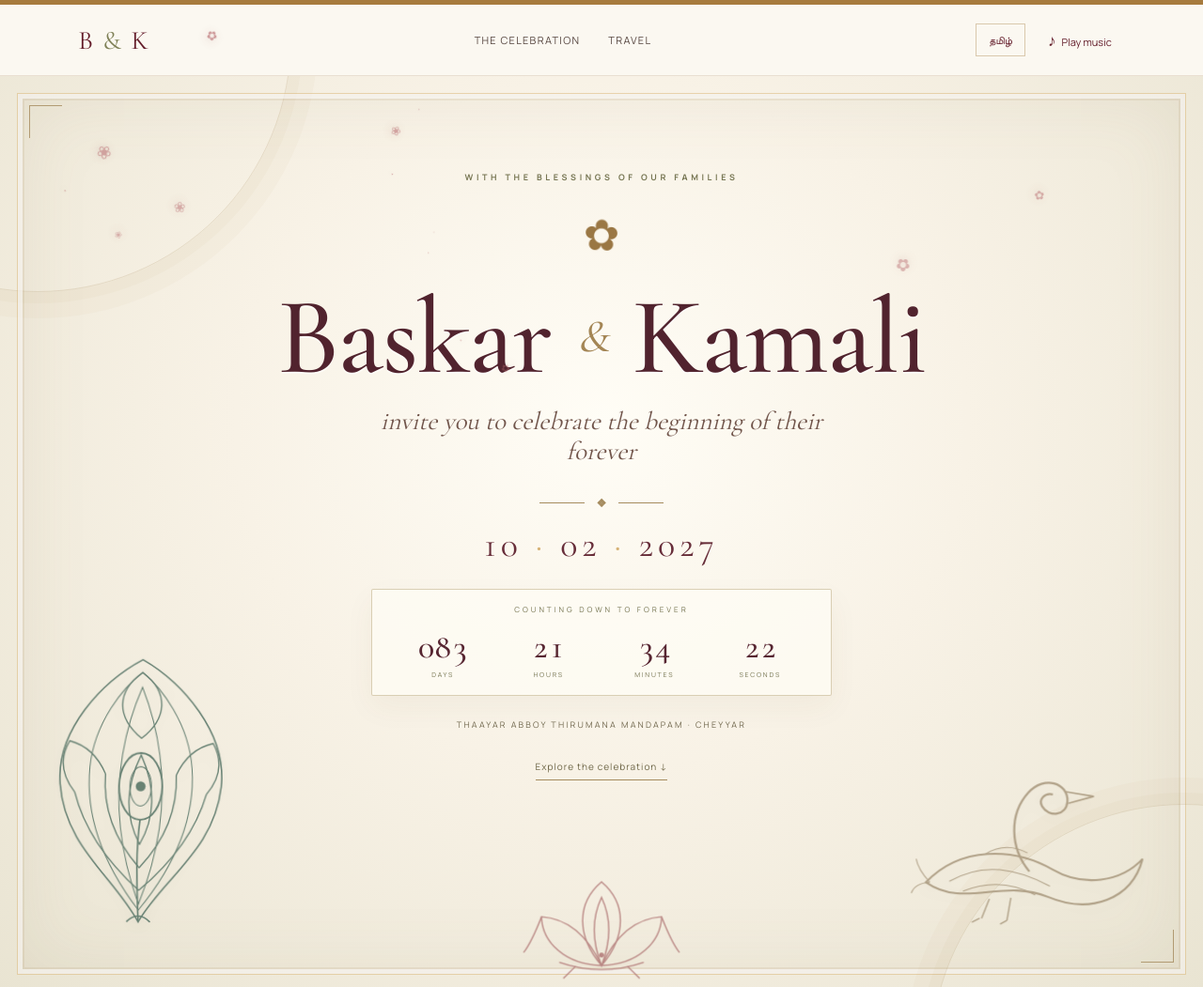
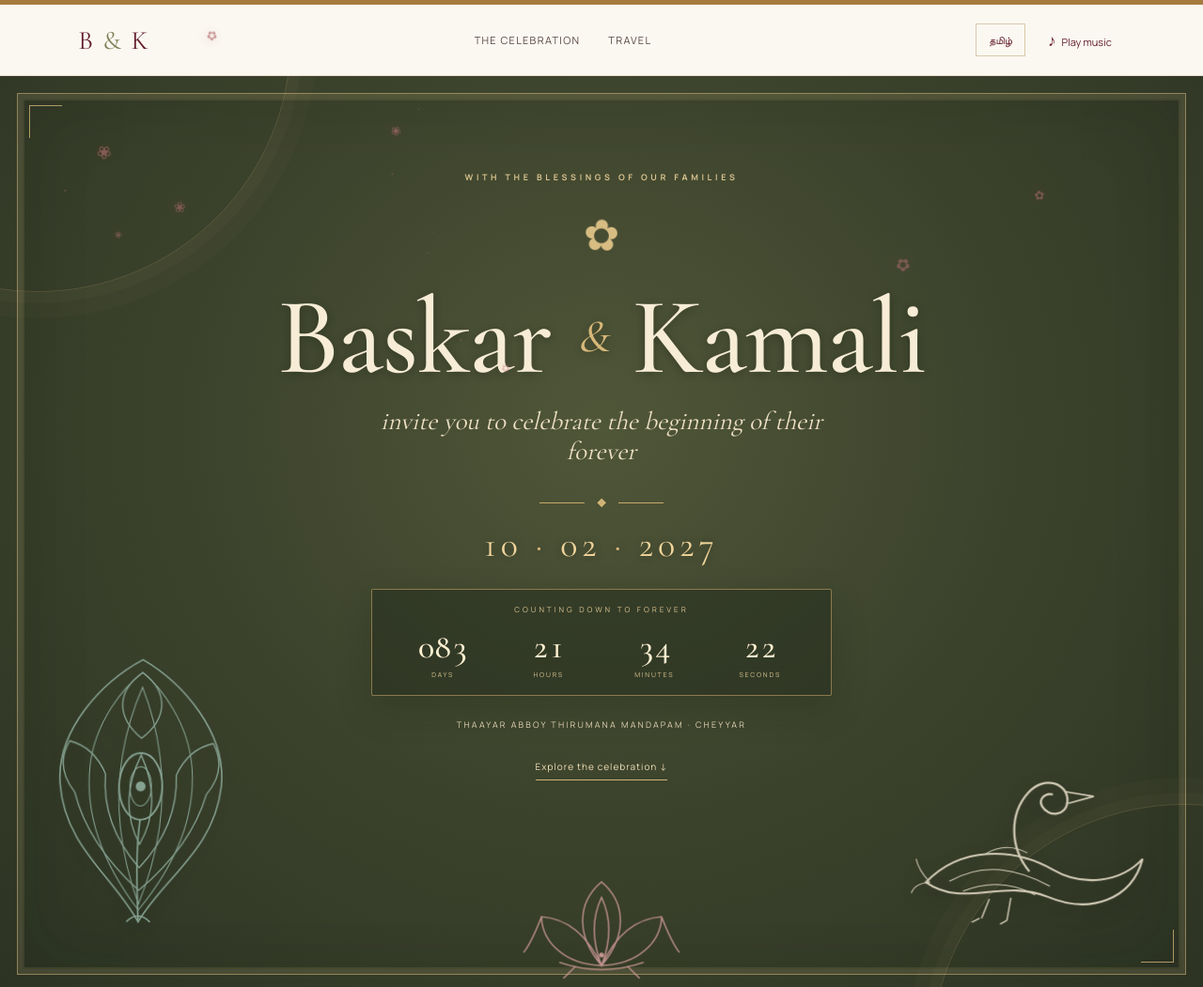
Before and after one commit to akamali-13/baskar-kamali-wedding, a plain HTML site: page index.html in a window 1280 px wide. Shown: the top 1051 px of the page at 94% size. Drawn offline with nearby package versions, Linux system fonts and the light colour scheme.

Commit message:
Restyle wedding hero in dark olive and antique gold

```diff
--- a/styles.css
+++ b/styles.css
@@ -321,3 +321,43 @@ footer{background:#e9e5d8;color:#6d6857}
   .hero h1{font-size:65px}
   .countdown{max-width:310px}
 }
+
+
+/* Dark olive and antique-gold hero palette */
+.hero{
+  background:
+    radial-gradient(ellipse at 50% 38%,#505638 0%,#3c432c 48%,#2c3323 100%);
+  color:#f4ead3;
+}
+.hero:before,.hero:after{border-color:#d0b47735;box-shadow:0 0 0 12px #d0b47708,0 0 0 28px #d0b47706}
+.hero-pattern{
+  border-color:#c7aa70a8;
+  box-shadow:inset 0 0 0 5px #f7edda08,inset 0 0 0 7px #d0b47720,inset 0 0 80px #10170d22;
+}
+.hero-pattern:before,.hero-pattern:after{border-color:#d0b477}
+.hero .eyebrow{color:#d8c18e}
+.hero h1{color:#f7ecd5;text-shadow:0 2px 10px #11180b55}
+.hero h1 i{color:#d7b879}
+.hero-subtitle{color:#eee1c5}
+.hero-emblem{color:#d2b477}
+.emblem-line{background:linear-gradient(90deg,transparent,#d2b477)}
+.emblem-line:last-child{background:linear-gradient(90deg,#d2b477,transparent)}
+.emblem-flower{color:#d5a1a0}
+.emblem-monogram{color:#f5e9d0;background:#3b432b;border-color:#d2b477;box-shadow:0 0 0 4px #3c432c,0 0 0 5px #d2b47766}
+.emblem-monogram i{color:#d2b477}
+.lotus{color:#d8bd83}
+.hero-rule span{background:#c9aa6b}
+.hero-rule b{color:#d7b879}
+.date-line{color:#f1d49b;text-shadow:0 1px 8px #11180b55}
+.countdown{background:#252d1e88;border-color:#c5a66a99;box-shadow:0 14px 38px #11180b33}
+.countdown-title,.countdown-unit span{color:#d9c28f}
+.countdown-unit strong{color:#fff0d1}
+.venue-line{color:#e0d3b4}
+.text-link{color:#f0dfb8;border-color:#d0b477}
+.heritage-motifs svg{filter:drop-shadow(0 8px 12px #11180b66)}
+.motif-peacock{color:#91b0a0;opacity:.9}
+.motif-swan{color:#e6ddc8;opacity:.9!important}
+.motif-lotus{color:#d7a0a0;opacity:.88}
+@media(max-width:800px){
+ .hero{background:radial-gradient(ellipse at 50% 38%,#4b5334 0%,#39412a 52%,#2b3222 100%)}
+}
```
